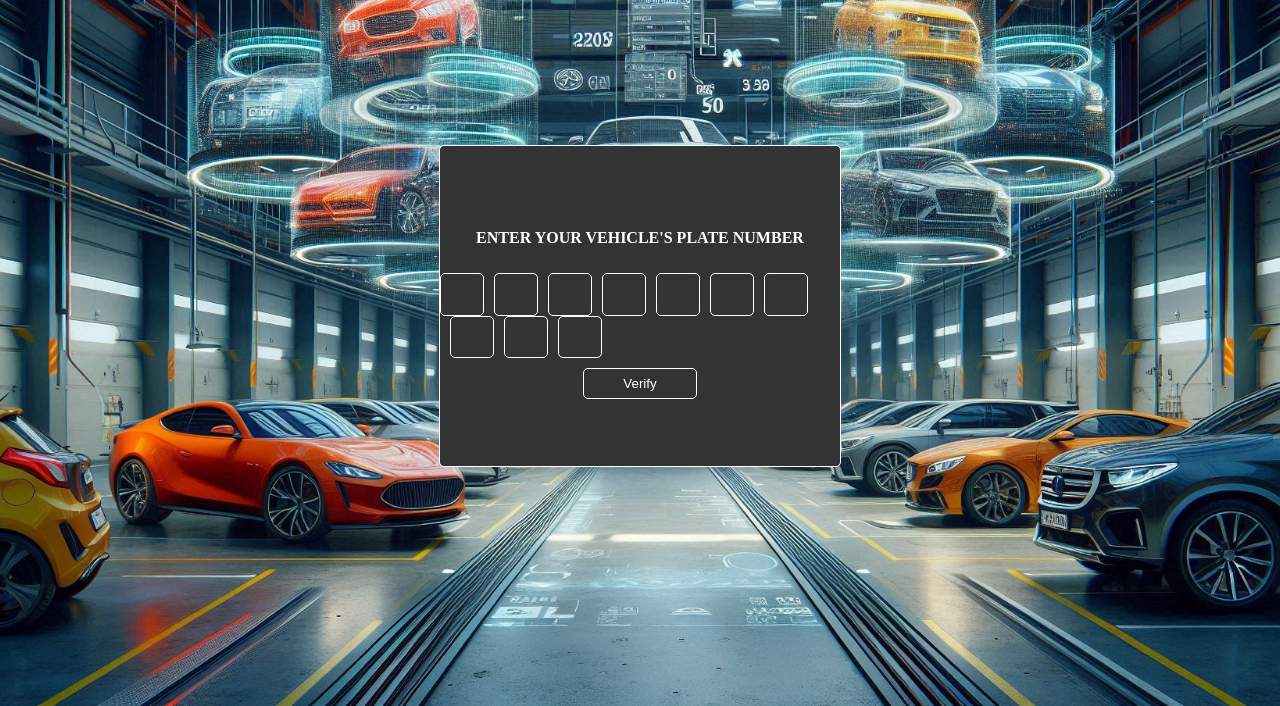
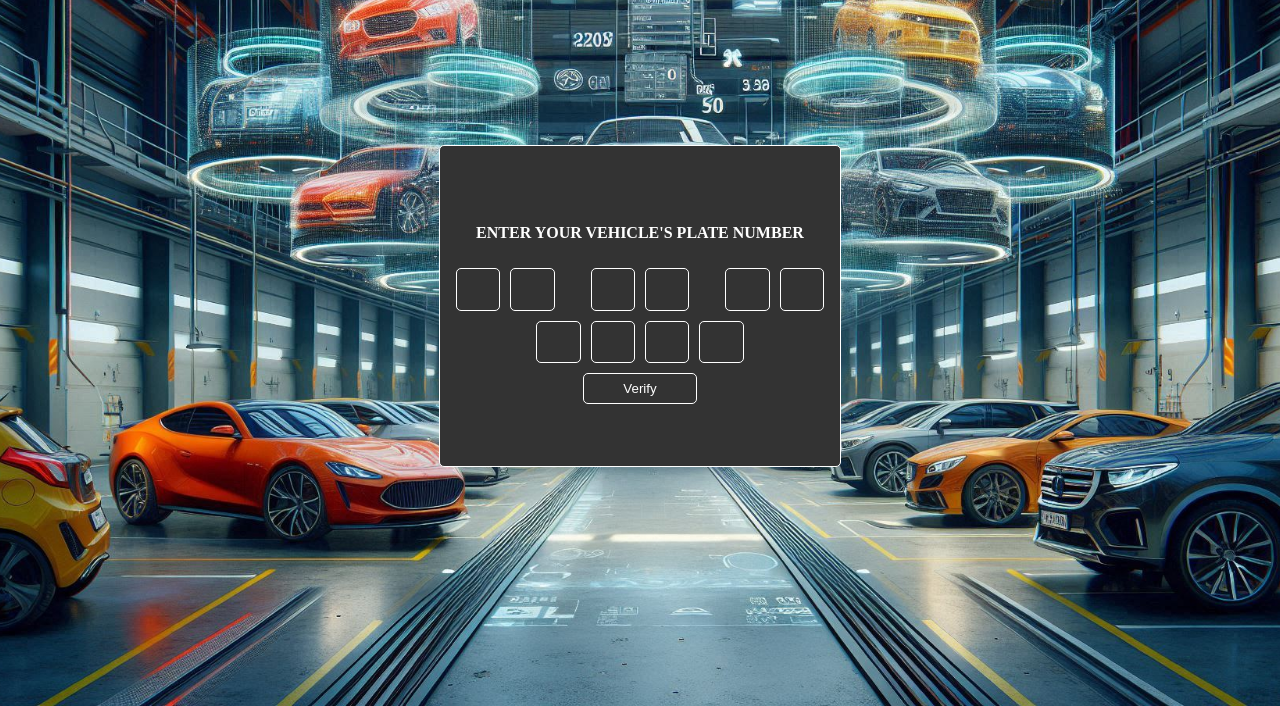
Before and after one commit to Shaanthakumar/ssparking_react, a React app in the folder ss_parking/: page /res in a window 1280 px wide. Shown: the part 94-800 px from the top of the page. Built offline with nearby package versions, Linux system fonts and the light colour scheme.

Commit message:
Changed Resform layout

```diff
--- a/ss_parking/src/resform/resform.css
+++ b/ss_parking/src/resform/resform.css
@@ -1,4 +1,3 @@
-/* From Uiverse.io by reshades */
 .form {
   display: flex;
   flex-direction: column;
@@ -24,23 +23,25 @@
 .form p {
   color: #fff;
   font-weight: bolder;
+  text-align: center;
 }
 
 .inp {
-    margin-left: auto;
-    margin-right: auto;
-    white-space: 4px;
+  display: flex;
+  flex-direction: column;
+  gap: 10px;
 }
 
-  .input + .input {
-    margin-left: 0.5em
+.row {
+  display: flex;
+  justify-content: center;
+  gap: 10px;
 }
 
 .input {
   color: black;
   height: 2em;
   width: 2em;
-    float: left;
   text-align: center;
   background: #00000000;
   outline: none;
@@ -58,7 +59,7 @@
 .input:not(:placeholder-shown) {
   background-color: #fff;
   width: 1em;
-    height: 1em
+  height: 1em;
 }
 
 .form button {
@@ -75,5 +76,5 @@
 
 .form button:hover {
   background-color: #fff;
-    color: #000
+  color: #000;
 }
--- a/ss_parking/src/resform/resform.js
+++ b/ss_parking/src/resform/resform.js
@@ -6,26 +6,31 @@ function Resform() {
 
   return (
 
-<form class="form">
-  <div class="content">
-    <p align="center">ENTER YOUR VEHICLE'S PLATE NUMBER</p>
-    <div class="inp">
-    <input maxlength="1" class="input" type="text" placeholder=""/>
-    <input maxlength="1" class="input" type="text" placeholder=""/>
-    <input maxlength="1" class="input" type="text" placeholder=""/>
-    <input maxlength="1" class="input" type="text" placeholder=""/>
-    <input maxlength="1" class="input" type="text" placeholder=""/>
-    <input maxlength="1" class="input" type="text" placeholder=""/>
-    <input maxlength="1" class="input" type="text" placeholder=""/>
-    <input maxlength="1" class="input" type="text" placeholder=""/>
-    <input maxlength="1" class="input" type="text" placeholder=""/>
-    <input maxlength="1" class="input" type="text" placeholder=""/>
-
+<form className="form">
+  <div className="content">
+    <p>ENTER YOUR VEHICLE'S PLATE NUMBER</p>
+    <div className="inp">
+      <div className="row">
+        <input maxLength="1" className="input" type="text" placeholder=""/>
+        <input maxLength="1" className="input" type="text" placeholder=""/>
+        <div style={{ width: '1em' }} /> {/* Correct usage of inline style */}
+        <input maxLength="1" className="input" type="text" placeholder=""/>
+        <input maxLength="1" className="input" type="text" placeholder=""/>
+        <div style={{ width: '1em' }} /> {/* Correct usage of inline style */}
+        <input maxLength="1" className="input" type="text" placeholder=""/>
+        <input maxLength="1" className="input" type="text" placeholder=""/>
+      </div>
+      <div className="row">
+        <input maxLength="1" className="input" type="text" placeholder=""/>
+        <input maxLength="1" className="input" type="text" placeholder=""/>
+        <input maxLength="1" className="input" type="text" placeholder=""/>
+        <input maxLength="1" className="input" type="text" placeholder=""/>
+      </div>
     </div>
     <button>Verify</button>
   </div>
+</form>
 
-</form>
   );
 }
 
```
Lines whose indentation alone changed are shown as unchanged.
